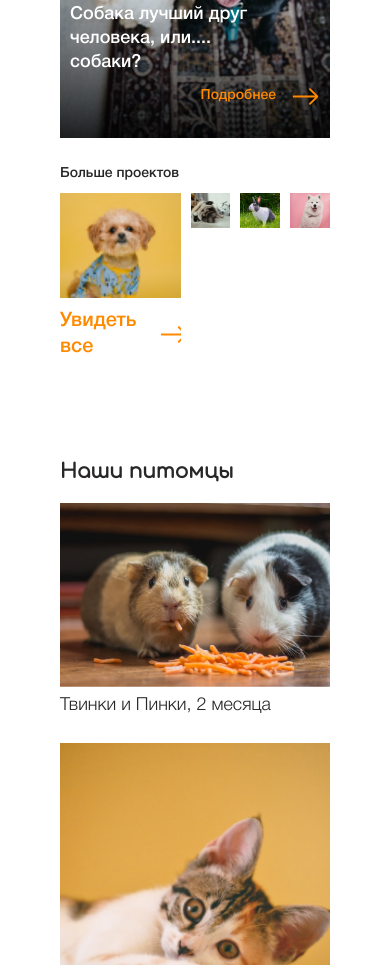
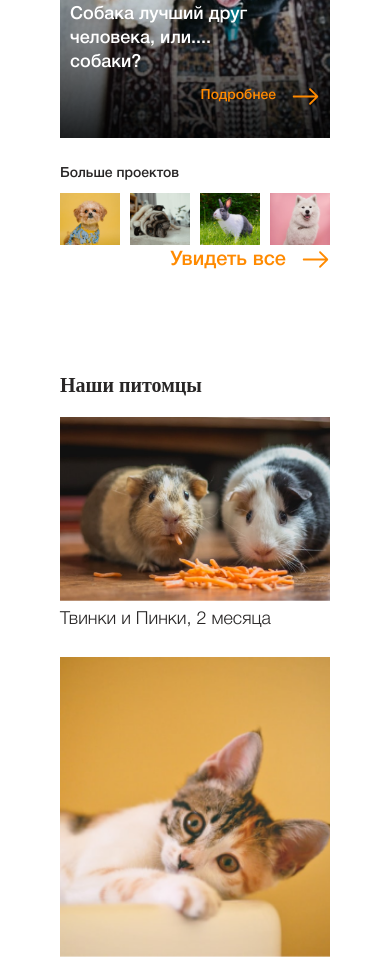
Before and after one commit to olec85/frendly-house, a plain HTML site: page index.html in a window 390 px wide. Shown: the part 831-1796 px from the top of the page. Drawn offline with Linux system fonts and the light colour scheme; files whose address does not match are found by name.

Commit message:
убрал задвоение стилей,и вытащил ссылку из блока

```diff
--- a/index.html
+++ b/index.html
@@ -142,8 +142,8 @@
                                 <img class="visible" src="image/grid-10.png" alt="">
                                 <img class="visible" src="image/grid-11.png" alt="">
                                 <img class="visible" src="image/grid-12.png" alt="">
-                                <a class="visible-link" href="#">Увидеть все</a>
                             </div>
+                            <a class="visible-link" href="#">Увидеть все</a>
                         </div>
                     </div>
                 </div>
--- a/project.css
+++ b/project.css
@@ -345,6 +345,11 @@
         margin-bottom: 10px;
     }
 
+    .project__container-right-more {
+        display: flex;
+        flex-direction: column;
+    }
+
     .visible-link {
         font-weight: 500;
         font-size: 20px;
@@ -352,6 +357,7 @@
         color: #FF8A00;
         display: flex;
         align-items: center;
+        justify-content: end;
         gap: 15px;
     }
 
--- a/style.css
+++ b/style.css
@@ -1,8 +1,8 @@
-@import url(normalize.css);
+/* @import url(normalize.css);
 @import url(about.css);
 @import url(help.css);
 @import url(connect.css);
-@import url(address.css);
+@import url(address.css); */
 
 
 @font-face {
@@ -28,14 +28,14 @@
     font-weight: 500;
     font-display: auto;
 }
-
+/*
 @font-face {
     font-family: "Comfortaa";
     src: local("Comfortaa"), url(../fonts//Comfortaa-Regular.woff2) format("woff2"),
         url(../fonts/Comfortaa-Regular.woff) format("woff");
     font-weight: 400;
     font-display: auto;
-}
+} */
 
 html {
     box-sizing: border-box;
```
